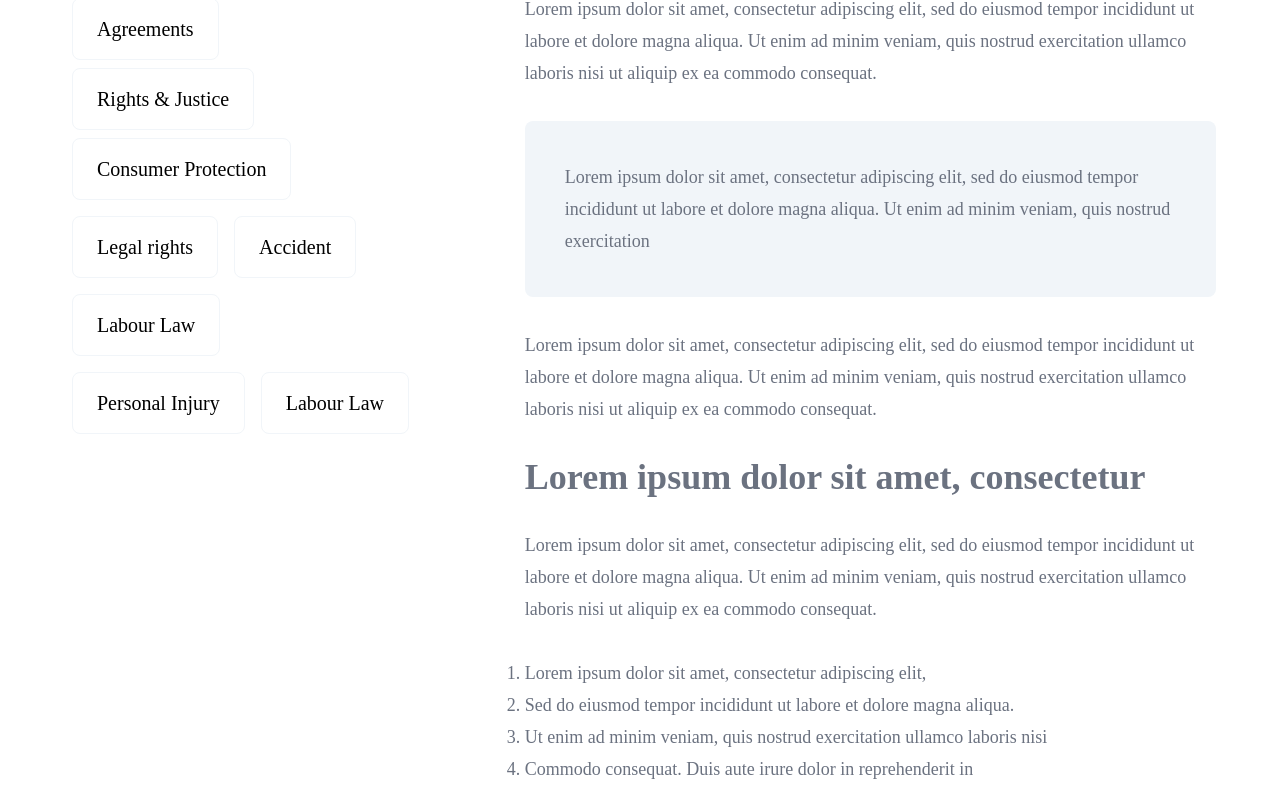
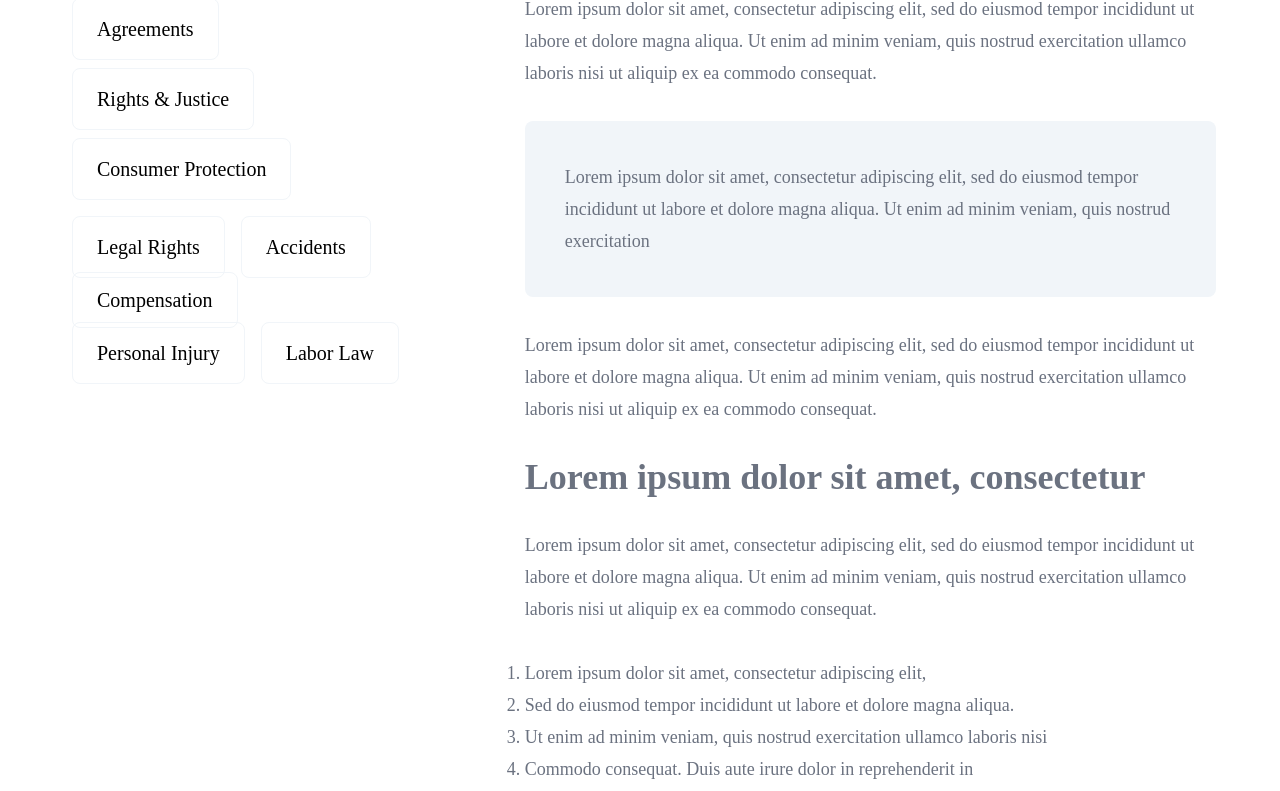
Before and after one commit to dm-mensavi/aawans-zaptek, a React (Create React App) app: page /blog/1 in a window 1280 px wide. Shown: the part 1657-2448 px from the top of the page. Built offline with nearby package versions, Linux system fonts and the light colour scheme.

Commit message:
complete blog tags page

```diff
--- a/src/App.js
+++ b/src/App.js
@@ -39,7 +39,7 @@ export default function App() {
 					<Route path="blog" element={<Blog />} />
 					<Route path="blog/:id" element={<BlogDetails />} />
 					<Route path="blog-category/:category" element={<BlogCategory />} />
-					<Route path="blog/:id/:tag" element={<BlogTag />} />
+					<Route path="blog-tag/:tag" element={<BlogTag />} />
 					<Route path="blogDetails" element={<BlogDetails />} />
 					<Route path="blogCategory" element={<BlogCategory />} />
 					<Route path="contact" element={<Contact />} />
--- a/src/Pages/Blog/BlogCategory.js
+++ b/src/Pages/Blog/BlogCategory.js
@@ -7,18 +7,17 @@ import { motion } from "framer-motion";
 import { flipX } from "../../variants";
 import { useLocation } from "react-router-dom";
 import { useParams } from "react-router-dom";
-import getDataByCategory from "../../components/getFunctions/GetDataByCategory";
 
 
 
 function BlogCategory() {
-  	//Scroll to the top of the page on load
+  //Scroll to the top of the page on load
 	const location = useLocation();
 	useEffect(() => {
 		window.scrollTo(0, 0);
 	}, [location]);
 
-	// get the page category from the route
+	// get the blog category from the route
 	let { category } = useParams();
 
 	// const blogItems = getDataByCategory(BlogData, 'Real-Estate-Disputes');
--- a/src/Pages/Blog/BlogDetails.js
+++ b/src/Pages/Blog/BlogDetails.js
@@ -118,40 +118,40 @@ function BlogDetails() {
 					<div>
 						<p className="text-4xl mt-20">Popular Tags:</p>
 						<div className="border border-slate-100 px-6 py-4 text-xl rounded-lg m-2 cursor-pointer hover:bg-primary hover:text-white w-fit">
-							<p>Agreements</p>
+							<Link  to="/blog-tag/Agreements">Agreements</Link>
 						</div>
 						<div className="border border-slate-100 px-6 py-4 text-xl rounded-lg m-2 cursor-pointer hover:bg-primary hover:text-white w-fit">
-							<p>Rights & Justice</p>
+							<Link to="/blog-tag/Rights & Justice"  >Rights & Justice</Link>
 						</div>
-						<div className="border border-slate-100 px-6 py-4 text-xl rounded-lg m-2 cursor-pointer hover:bg-primary hover:text-white w-fit">
-							<p>Consumer Protection</p>
+						<div  className="border border-slate-100 px-6 py-4 text-xl rounded-lg m-2 cursor-pointer hover:bg-primary hover:text-white w-fit">
+							<Link to="/blog-tag/Consumer Protection">Consumer Protection</Link>
 						</div>
 						<div className="flex">
-							<div className="border border-slate-100 px-6 py-4 text-xl rounded-lg m-2 cursor-pointer hover:bg-primary hover:text-white w-fit">
-								<p>Legal rights</p>
+							<div   className="border border-slate-100 px-6 py-4 text-xl rounded-lg m-2 cursor-pointer hover:bg-primary hover:text-white w-fit">
+								<Link to="/blog-tag/Legal Rights" >Legal Rights</Link>
 							</div>
-							<div className="border border-slate-100 px-6 py-4 text-xl rounded-lg m-2 cursor-pointer hover:bg-primary hover:text-white w-fit">
-								<p>Accident</p>
-							</div>
+							<Link to="/blog-tag/Accidents"  className="border border-slate-100 px-6 py-4 text-xl rounded-lg m-2 cursor-pointer hover:bg-primary hover:text-white w-fit">
+								<p>Accidents</p>
+							</Link>
 						</div>
 
-						<div>
-							<p className="border border-slate-100 px-6 py-4 text-xl rounded-lg m-2 cursor-pointer hover:bg-primary hover:text-white w-fit">
-								Labour Law
-							</p>
+						<div  >
+							<Link to="/blog-tag/Compensation" className="border border-slate-100 px-6 py-4 text-xl rounded-lg m-2 cursor-pointer hover:bg-primary hover:text-white w-fit">
+								Compensation
+							</Link>
 						</div>
 
 						<div className="flex">
-							<div>
+							<Link to="/blog-tag/Personal Injury" >
 								<p className="border border-slate-100 px-6 py-4 text-xl rounded-lg m-2 cursor-pointer hover:bg-primary hover:text-white w-fit">
 									Personal Injury
 								</p>
-							</div>
-							<div>
+							</Link>
+							<Link to="/blog-tag/Labor Law" >
 								<p className="border border-slate-100 px-6 py-4 text-xl rounded-lg m-2 cursor-pointer hover:bg-primary hover:text-white w-fit">
-									Labour Law
+									Labor Law
 								</p>
-							</div>
+							</Link>
 						</div>
 					</div>
 				</div>
--- a/src/Pages/Blog/BlogTag.js
+++ b/src/Pages/Blog/BlogTag.js
@@ -1,23 +1,37 @@
-import React  from "react";
+import React, { useEffect } from "react";
 import { Helmet } from "react-helmet";
 import Header from "../../components/Header";
 import { BlogData } from "./BlogData";
 import { Link } from "react-router-dom";
 import { motion } from "framer-motion";
 import { flipX } from "../../variants";
-
+import { useLocation } from "react-router-dom";
+import { useParams } from "react-router-dom";
 
 function BlogTag() {
+	//Scroll to the top of the page on load
+	const location = useLocation();
+	useEffect(() => {
+		window.scrollTo(0, 0);
+	}, [location]);
+
+	// get the blog tag from the route
+	let { tag } = useParams();
+
+	// const blogItems = getDataByCategory(BlogData, 'Real-Estate-Disputes');
+	const blogItems = BlogData.filter((item) =>
+		item.tags.includes(tag)
+	);
 
 	return (
-    <div className="my-32">
+		<div className="mb-32">
 			<Helmet>
-        <title>{BlogData.tag} - AawAans</title>
+				<title>{tag} - AawAans</title>
 			</Helmet>
-      <Header pageTitle={BlogData.tag} name="Blog Categories" />
+			<Header pageTitle={tag} name="Blog Categories" />
 
 			<div className="lg:grid md:grid sm:flex sm:flex-col sm:justify-center sm:items-center lg:grid-cols-3 md:grid-cols-2 gap-5 general-margin">
-        {BlogData.map((item, index) => (
+				{blogItems.map((item, index) => (
 					<Link key={index} to={`/blog/${item.id}`}>
 						<motion.div
 							variants={flipX()}
@@ -26,11 +40,16 @@ function BlogTag() {
 							viewport={{ once: true, amount: 0 }}
 							className="bg-white rounded-lg w-fit p-3 shadow-md my-5 max-h-[100%] hover:shadow-lg pb-10">
 							<div className="relative w-fit flex flex-col justify-center items-center">
-                <img src={require(`../../public/${item.image}.jpg`)} alt={item.title} />
+								<img
+									src={require(`../../public/${item.image}.jpg`)}
+									alt={item.title}
+								/>
 								<h1 className="bg-primary w-fit text-white p-1 px-2 rounded-lg relative z-10 -mt-5 text-center">
 									{item.date}
 								</h1>
-                <h1 className="font-semibold text-xl text-center my-10 ">{item.title}</h1>
+								<h1 className="font-semibold text-xl text-center my-10 ">
+									{item.title}
+								</h1>
 								<button className="btn-secondary"> Read More</button>
 							</div>
 						</motion.div>
```
Lines whose indentation alone changed are shown as unchanged.
